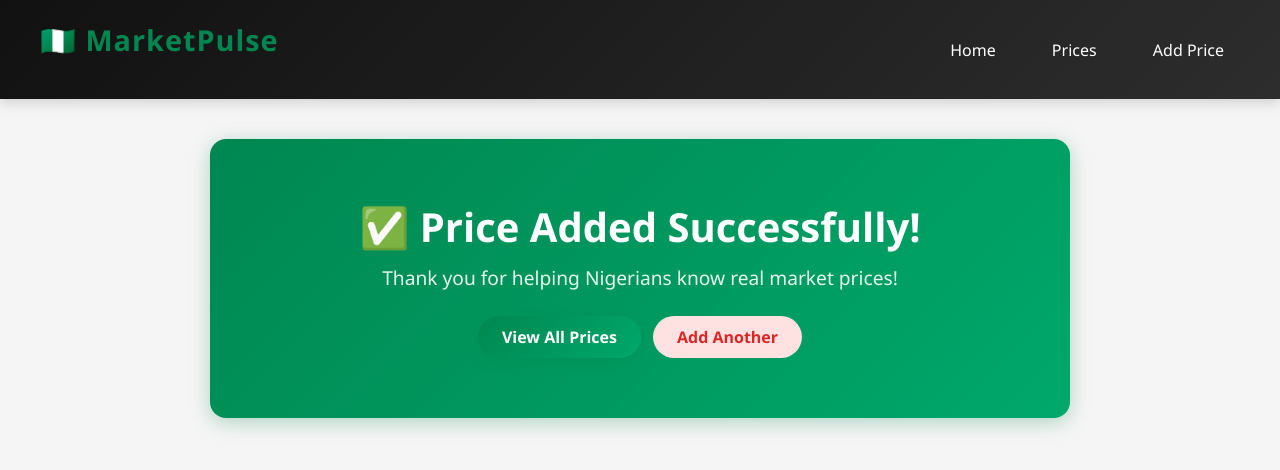
After one commit to johnslaw2000/marketpulse-nigeria, a Flask app: template templates/success.html in a window 1280 px wide. The commit adds this page. Shown: the top 470 px of the page. Run offline with Flask 3, Linux system fonts and the light colour scheme; the template is opened without the code that fills it, so the values that code supplies are empty; some libraries are stand-ins or nearby versions.

Commit message:
Add CSS, search, edit, delete and Success page

```diff
--- a/app.py
+++ b/app.py
@@ -27,23 +27,18 @@ def add_price():
         item = request.form['item']
         price = request.form['price']
         market = request.form['market']
-
         conn = get_db_connection()
         cur = conn.cursor()
-
         cur.execute(
             "INSERT INTO prices (item, price, market) VALUES (%s, %s, %s)",
             (item, price, market)
         )
-
         conn.commit()
-
         cur.close()
         conn.close()
+        return render_template('success.html')
+    return render_template('add.html')
 
-        return "Price Added Successfully ✅"
-
-    return render_template('add.html')
 
 # VIEW PRICES
 @app.route('/prices')
--- /dev/null
+++ b/static/style.css
@@ -0,0 +1,217 @@
+* {
+    margin: 0;
+    padding: 0;
+    box-sizing: border-box;
+}
+
+body {
+    font-family: 'Segoe UI', sans-serif;
+    background-color: #f5f5f5;
+    color: #333;
+}
+
+header {
+    background: linear-gradient(135deg, #111111, #2d2d2d);
+    color: white;
+    padding: 20px 40px;
+    display: flex;
+    align-items: center;
+    justify-content: space-between;
+    box-shadow: 0 4px 12px rgba(0,0,0,0.15);
+}
+
+header h1 {
+    font-size: 1.8rem;
+    font-weight: 700;
+    letter-spacing: 1px;
+}
+
+nav a {
+    color: white;
+    text-decoration: none;
+    margin-left: 20px;
+    font-size: 1rem;
+    padding: 8px 16px;
+    border-radius: 20px;
+    transition: background 0.2s;
+}
+
+nav a:hover {
+    background: rgba(255,255,255,0.2);
+}
+
+main {
+    max-width: 900px;
+    margin: 40px auto;
+    padding: 0 20px;
+}
+
+h1, h2 {
+    color: #008751;
+    margin-bottom: 20px;
+}
+
+.btn {
+    display: inline-block;
+    padding: 10px 24px;
+    border-radius: 25px;
+    font-size: 1rem;
+    cursor: pointer;
+    border: none;
+    text-decoration: none;
+    font-weight: 600;
+    transition: all 0.2s;
+}
+
+.btn-primary {
+    background: linear-gradient(135deg, #008751, #00a86b);
+    color: white;
+    box-shadow: 0 4px 12px rgba(0,135,81,0.3);
+}
+
+.btn-primary:hover {
+    transform: translateY(-2px);
+    box-shadow: 0 6px 16px rgba(0,135,81,0.4);
+}
+
+.btn-danger {
+    background-color: #fee2e2;
+    color: #dc2626;
+}
+
+.btn-danger:hover {
+    background-color: #fecaca;
+}
+
+table {
+    width: 100%;
+    border-collapse: collapse;
+    background: white;
+    border-radius: 16px;
+    overflow: hidden;
+    box-shadow: 0 4px 20px rgba(0,0,0,0.08);
+    margin-bottom: 20px;
+}
+
+th {
+    background: linear-gradient(135deg, #008751, #00a86b);
+    color: white;
+    padding: 16px 20px;
+    text-align: left;
+    font-weight: 600;
+}
+
+td {
+    padding: 14px 20px;
+    border-bottom: 1px solid #f0f0f0;
+}
+
+tr:last-child td {
+    border-bottom: none;
+}
+
+tr:hover td {
+    background-color: #f9fafb;
+}
+
+.empty-msg {
+    background: white;
+    padding: 60px 40px;
+    text-align: center;
+    border-radius: 16px;
+    color: #9ca3af;
+    box-shadow: 0 4px 20px rgba(0,0,0,0.08);
+    font-size: 1.1rem;
+}
+
+form {
+    background: white;
+    padding: 40px;
+    border-radius: 16px;
+    box-shadow: 0 4px 20px rgba(0,0,0,0.08);
+    max-width: 500px;
+}
+
+form p {
+    margin-bottom: 20px;
+}
+
+form label {
+    display: block;
+    margin-bottom: 8px;
+    font-weight: 600;
+    color: #008751;
+}
+
+form input, form select {
+    width: 100%;
+    padding: 12px 16px;
+    border: 2px solid #e5e7eb;
+    border-radius: 10px;
+    font-size: 1rem;
+    transition: border 0.2s;
+}
+
+form input:focus, form select:focus {
+    outline: none;
+    border-color: #008751;
+}
+
+.form-actions {
+    display: flex;
+    gap: 12px;
+    margin-top: 20px;
+}
+
+.add-btn {
+    margin-bottom: 25px;
+    display: inline-block;
+}
+
+.hero {
+    background: linear-gradient(135deg, #008751, #00a86b);
+    color: white;
+    padding: 60px 40px;
+    border-radius: 16px;
+    text-align: center;
+    margin-bottom: 30px;
+    box-shadow: 0 4px 20px rgba(0,135,81,0.3);
+}
+
+.hero h2 {
+    color: white;
+    font-size: 2.5rem;
+    margin-bottom: 10px;
+}
+
+.hero p {
+    font-size: 1.2rem;
+    opacity: 0.9;
+    margin-bottom: 25px;
+}
+
+.stats {
+    display: grid;
+    grid-template-columns: repeat(3, 1fr);
+    gap: 20px;
+    margin-bottom: 30px;
+}
+
+.stat-card {
+    background: white;
+    padding: 30px;
+    border-radius: 16px;
+    text-align: center;
+    box-shadow: 0 4px 20px rgba(0,0,0,0.08);
+}
+
+.stat-card h3 {
+    font-size: 2rem;
+    color: #008751;
+    margin-bottom: 5px;
+}
+
+.stat-card p {
+    color: #6b7280;
+    font-size: 0.9rem;
+}
--- /dev/null
+++ b/templates/success.html
@@ -0,0 +1,27 @@
+<!DOCTYPE html>
+<html>
+<head>
+    <title>Price Added!</title>
+    <link rel="stylesheet" href="/static/style.css">
+</head>
+<body>
+    <header>
+        <h1>🇳🇬 MarketPulse</h1>
+        <nav>
+            <a href="/">Home</a>
+            <a href="/prices">Prices</a>
+            <a href="/add">Add Price</a>
+        </nav>
+    </header>
+    <main>
+        <div class="hero">
+            <h2>✅ Price Added Successfully!</h2>
+            <p>Thank you for helping Nigerians know real market prices!</p>
+            <div class="form-actions" style="justify-content:center; margin-top:20px;">
+                <a href="/prices" class="btn btn-primary">View All Prices</a>
+                <a href="/add" class="btn btn-danger">Add Another</a>
+            </div>
+        </div>
+    </main>
+</body>
+</html>
```
Also changed, not shown: templates/add.html (+22 -12 lines), templates/index.html (+17 -3 lines), templates/prices.html (+23 -12 lines).
